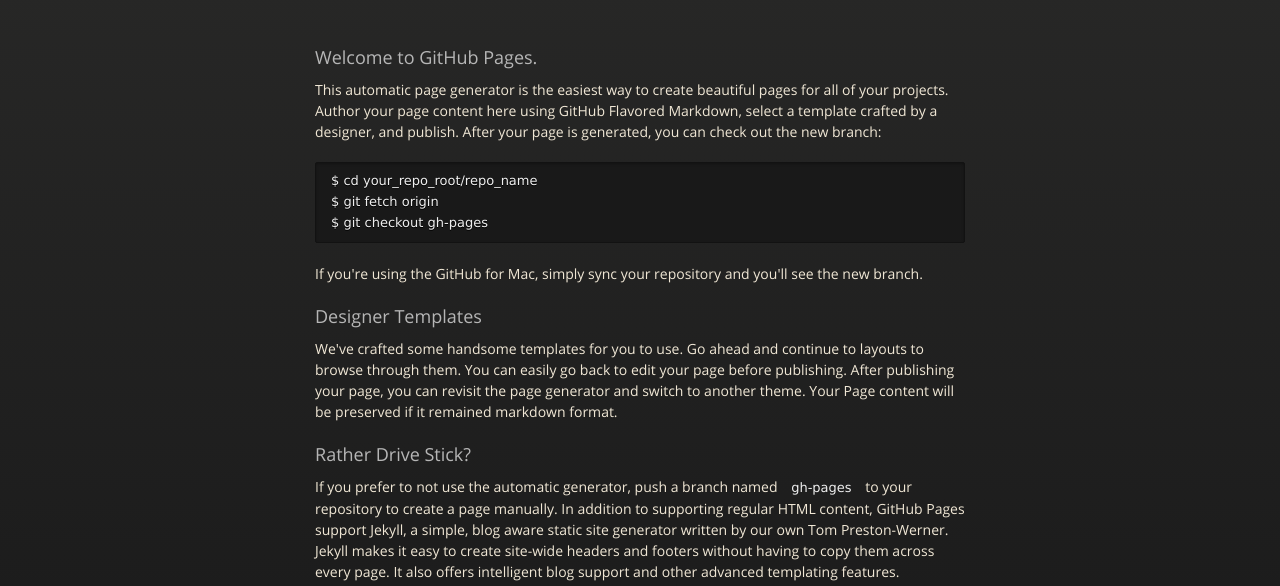
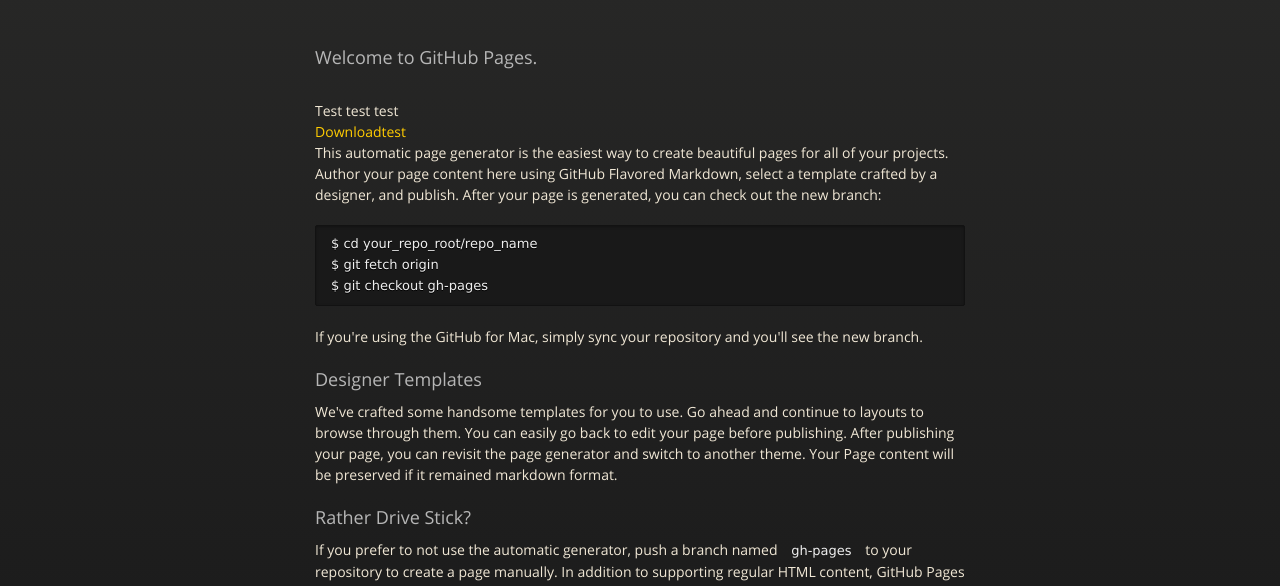
Before and after one commit to tAsven/tAsven.github.io, a plain HTML site: page index.html in a window 1280 px wide. Shown: the part 189-775 px from the top of the page. Drawn offline with nearby package versions, Linux system fonts and the light colour scheme.

Commit message:
test download hinzugefügt

```diff
--- a/index.html
+++ b/index.html
@@ -38,6 +38,12 @@
         <h3>
 <a name="welcome-to-github-pages" class="anchor" href="#welcome-to-github-pages"><span class="octicon octicon-link"></span></a>Welcome to GitHub Pages.</h3>
 
+<br>
+Test test test
+<br>
+<a href="bin\test.exe">Downloadtest</a>
+<br>
+
 <p>This automatic page generator is the easiest way to create beautiful pages for all of your projects. Author your page content here using GitHub Flavored Markdown, select a template crafted by a designer, and publish. After your page is generated, you can check out the new branch:</p>
 
 <pre><code>$ cd your_repo_root/repo_name
```
Also changed, not shown: 1 other file.
